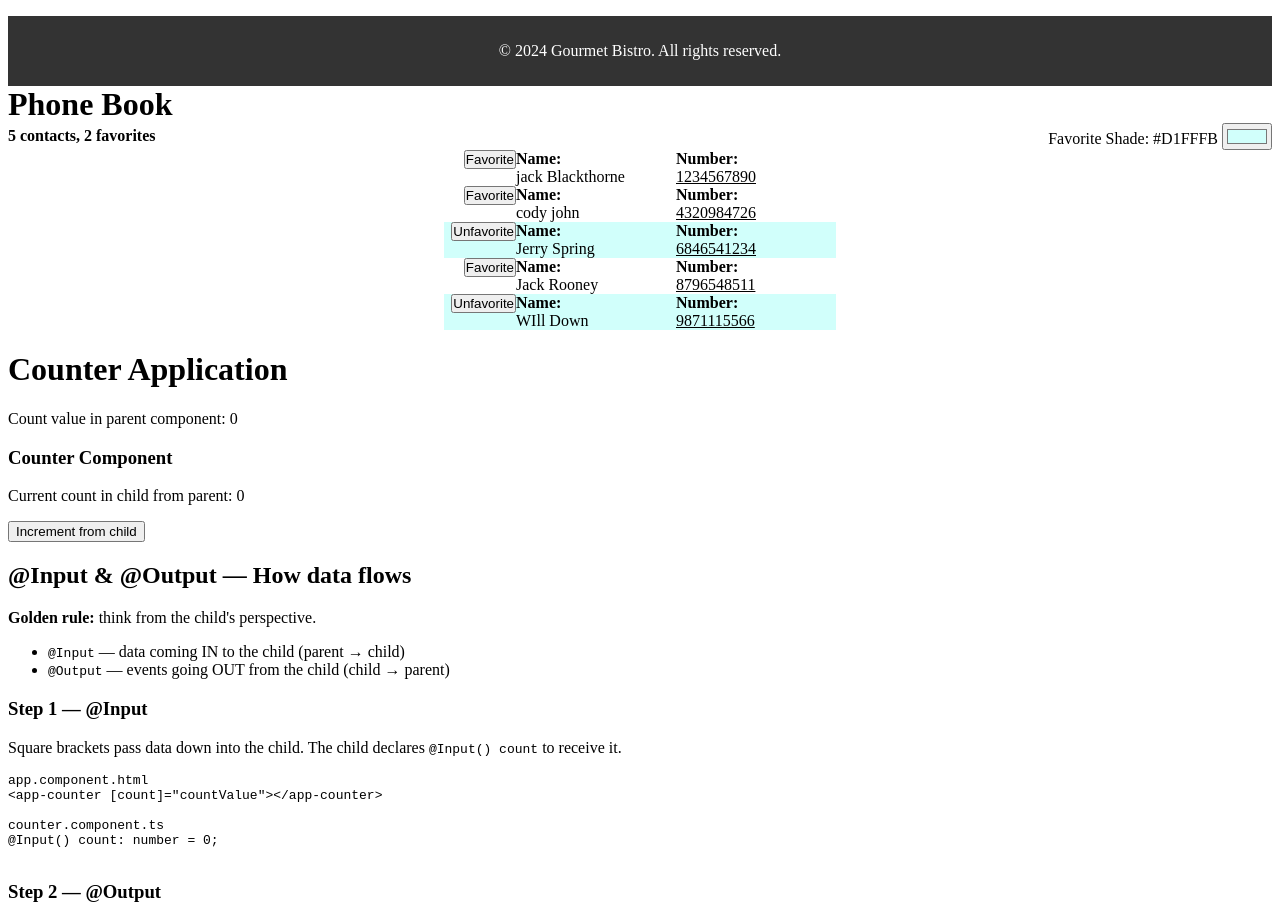
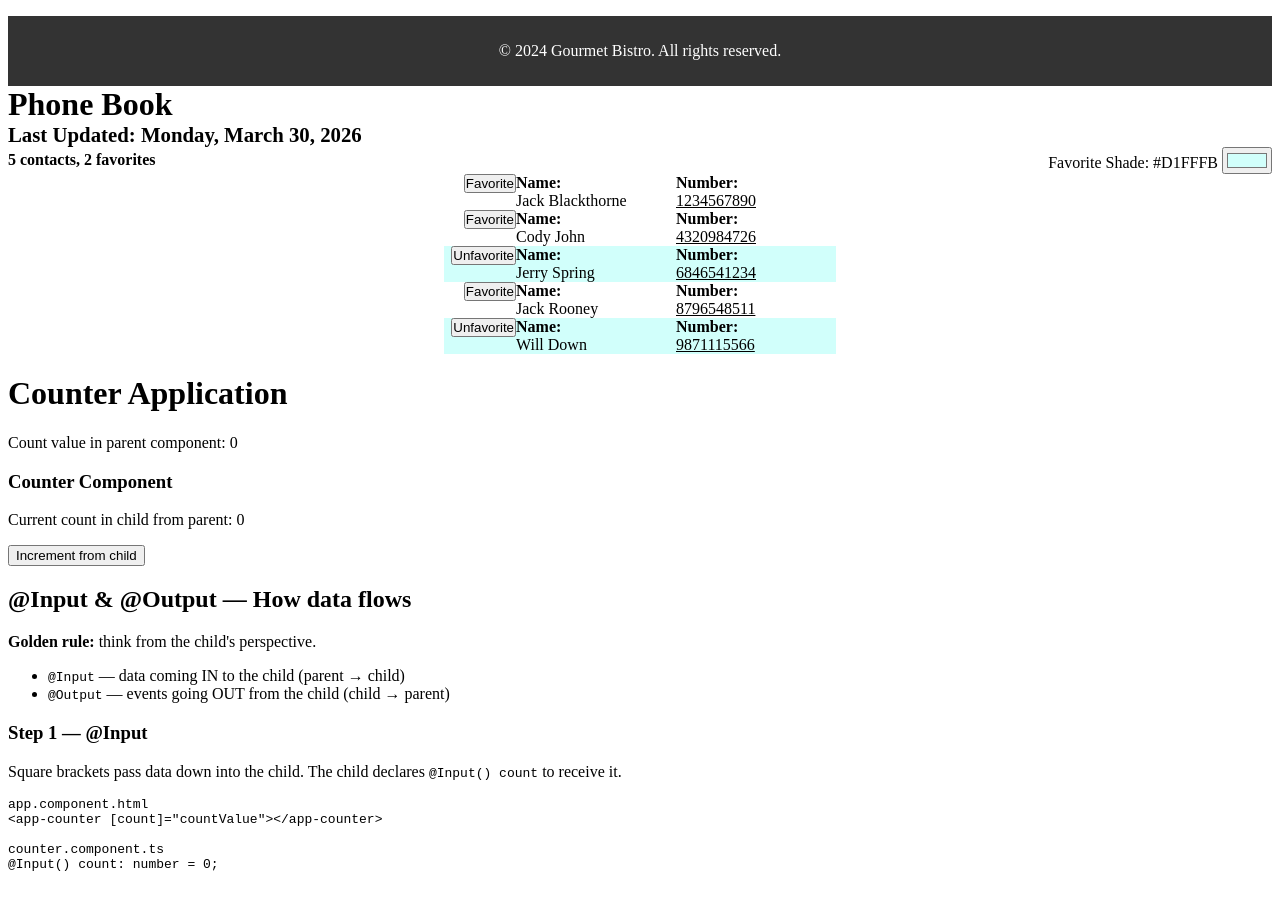
Before and after one commit to RichBurman/Angular_Intro-Course, an Angular app: page / in a window 1280 px wide. Shown: the part 1060-1967 px from the top of the page. Built offline with nearby package versions, Linux system fonts and the light colour scheme.

Commit message:
add date pipe and titlecase pipe

```diff
--- a/src/app/phone-book-contact/phone-book-contact.html
+++ b/src/app/phone-book-contact/phone-book-contact.html
@@ -2,7 +2,7 @@
   <app-contact-fav-button class="contact__favorite" [(favorite)]="contact.favorite" />
   <div class="contact__info">
     <p>Name:</p>
-    <p>{{ contact.name }}</p>
+    <p>{{ contact.name | titlecase }}</p>
   </div>
   <div class="contact__info">
     <p>Number:</p>
--- a/src/app/phone-book-contact/phone-book-contact.ts
+++ b/src/app/phone-book-contact/phone-book-contact.ts
@@ -1,13 +1,13 @@
 import { Component, Input } from '@angular/core';
 import { Contact } from '../phone-book/phone-book';
 import { ContactFavButton } from '../contact-fav-button/contact-fav-button';
-import { NgStyle } from "@angular/common";
+import { NgStyle, TitleCasePipe } from "@angular/common";
 import { AppCopyDirective } from '../app-copy.directive';
 
 
 @Component({
   selector: 'app-phone-book-contact',
-  imports: [ContactFavButton, NgStyle, AppCopyDirective],
+  imports: [ContactFavButton, NgStyle, AppCopyDirective, TitleCasePipe],
   templateUrl: './phone-book-contact.html',
   styleUrl: './phone-book-contact.css',
 })
--- a/src/app/phone-book/phone-book.html
+++ b/src/app/phone-book/phone-book.html
@@ -1,6 +1,7 @@
 <main class="phone-book">
   <header>
     <h1>Phone Book</h1>
+    <h2>Last Updated: {{ date | date: 'fullDate' }}</h2>
   </header>
 
   <section class="contacts">
--- a/src/app/phone-book/phone-book.ts
+++ b/src/app/phone-book/phone-book.ts
@@ -1,6 +1,7 @@
 import { Component } from '@angular/core';
 import { PhoneBookContact } from '../phone-book-contact/phone-book-contact';
 import { FavoriteCountPipe } from '../favorite-count.pipe';
+import { DatePipe } from '@angular/common';
 export interface Contact {
   id: string,
   name: string,
@@ -10,7 +11,7 @@ export interface Contact {
 
 @Component({
   selector: 'app-phone-book',
-  imports: [PhoneBookContact, FavoriteCountPipe],
+  imports: [PhoneBookContact, FavoriteCountPipe, DatePipe],
   templateUrl: './phone-book.html',
   styleUrl: './phone-book.css',
 })
```
